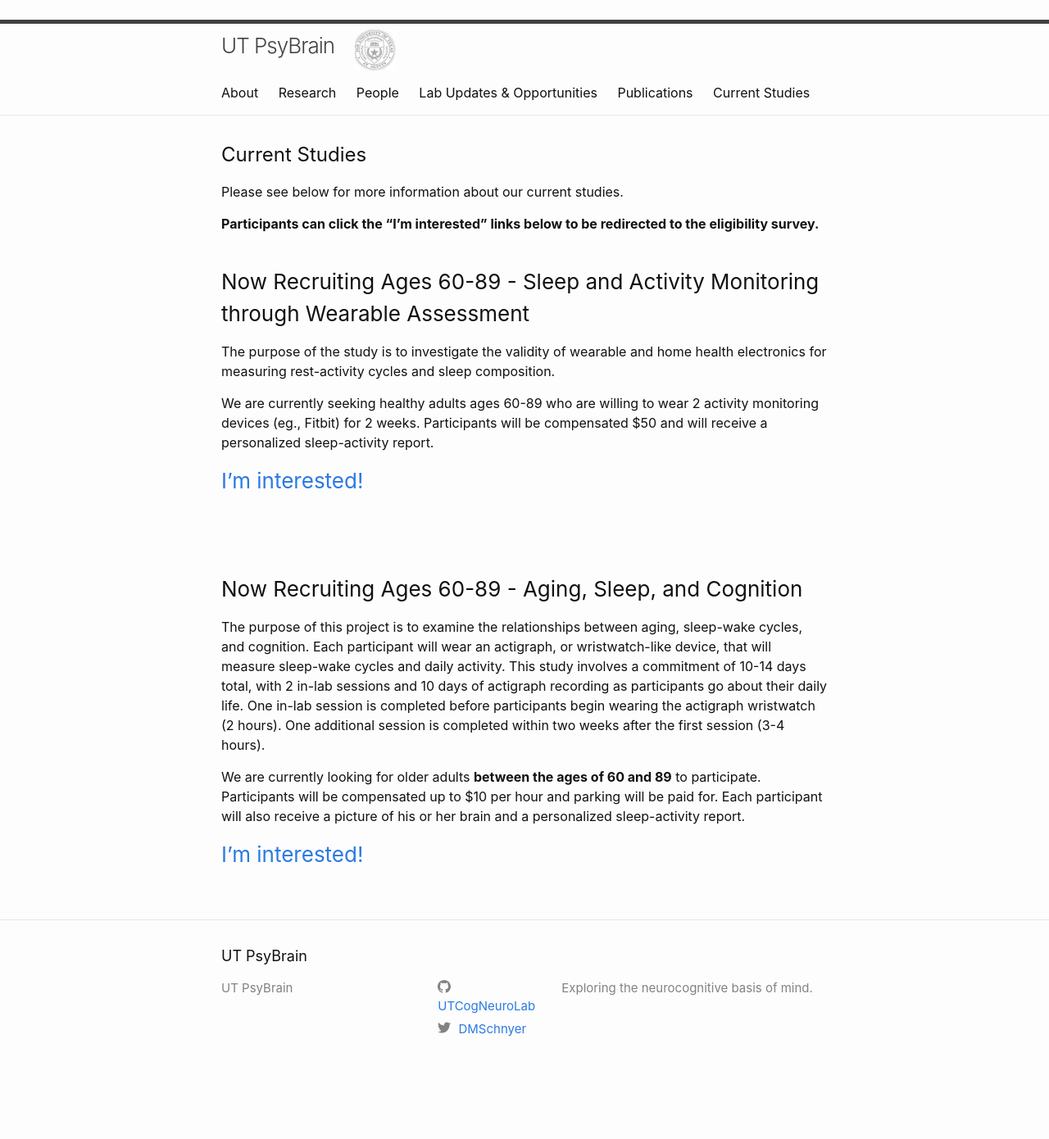
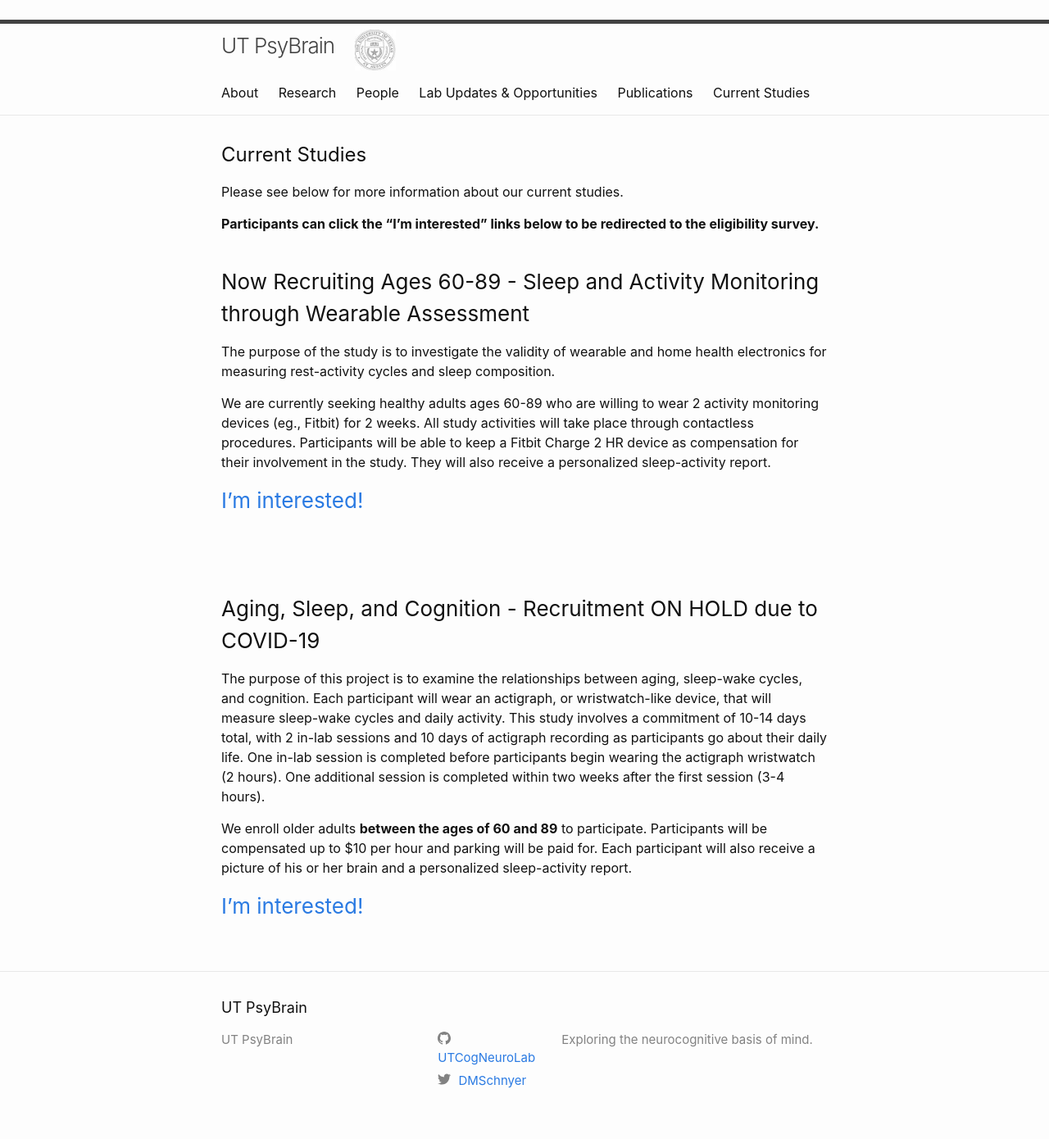
Before and after one commit to UTCogNeuroLab/UTCogNeuroLab.github.io, a Jekyll site: the page built from studies.md, in a window 1280 px wide. Shown: the whole page at 82% size. Built offline with Jekyll 4.4.1, drawn with Linux system fonts in a browser that asks for light colours; nearby versions of some CDN libraries; before the commit the page ends 1327 px from its top, so only the background shows below that.

Commit message:
Update studies.md

```diff
--- a/studies.md
+++ b/studies.md
@@ -15,15 +15,15 @@ Please see below for more information about our current studies.
 
 The purpose of the study is to investigate the validity of wearable and home health electronics for measuring rest-activity cycles and sleep composition. <br>
 
-We are currently seeking healthy adults ages 60-89 who are willing to wear 2 activity monitoring devices (eg., Fitbit) for 2 weeks. Participants will be compensated $50 and will receive a personalized sleep-activity report. <br>
+We are currently seeking healthy adults ages 60-89 who are willing to wear 2 activity monitoring devices (eg., Fitbit) for 2 weeks. All study activities will take place through contactless procedures. Participants will be able to keep a Fitbit Charge 2 HR device as compensation for their involvement in the study. They will also receive a personalized sleep-activity report. <br>
 
 ### [I'm interested!](https://redcap.prc.utexas.edu/redcap/surveys/?s=CPRNKN7TW9) <br> <br> <br>
 
 
-### Now Recruiting Ages 60-89 - Aging, Sleep, and Cognition
+### Aging, Sleep, and Cognition - Recruitment ON HOLD due to COVID-19
 
 The purpose of this project is to examine the relationships between aging, sleep-wake cycles, and cognition. Each participant will wear an actigraph, or wristwatch-like device, that will measure sleep-wake cycles and daily activity. This study involves a commitment of 10-14 days total, with 2 in-lab sessions and 10 days of actigraph recording as participants go about their daily life. One in-lab session is completed before participants begin wearing the actigraph wristwatch (2 hours). One additional session is completed within two weeks after the first session (3-4 hours).
 
-We are currently looking for older adults **between the ages of 60 and 89** to participate. Participants will be compensated up to $10 per hour and parking will be paid for. Each participant will also receive a picture of his or her brain and a personalized sleep-activity report.
+We enroll older adults **between the ages of 60 and 89** to participate. Participants will be compensated up to $10 per hour and parking will be paid for. Each participant will also receive a picture of his or her brain and a personalized sleep-activity report.
 
 ### [I'm interested!](https://redcap.prc.utexas.edu/redcap/surveys/?s=DX7L4MHH8W)
```
